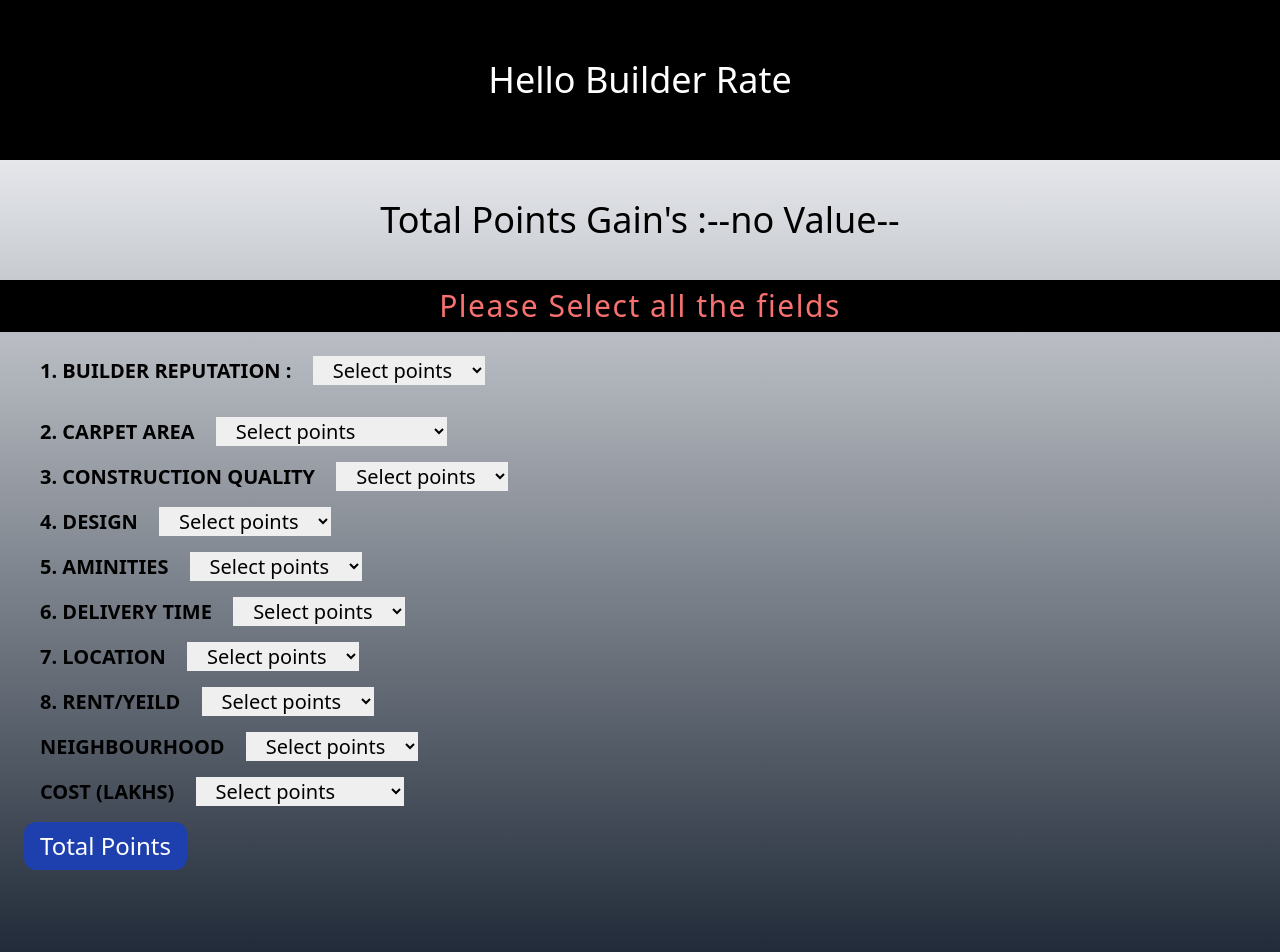
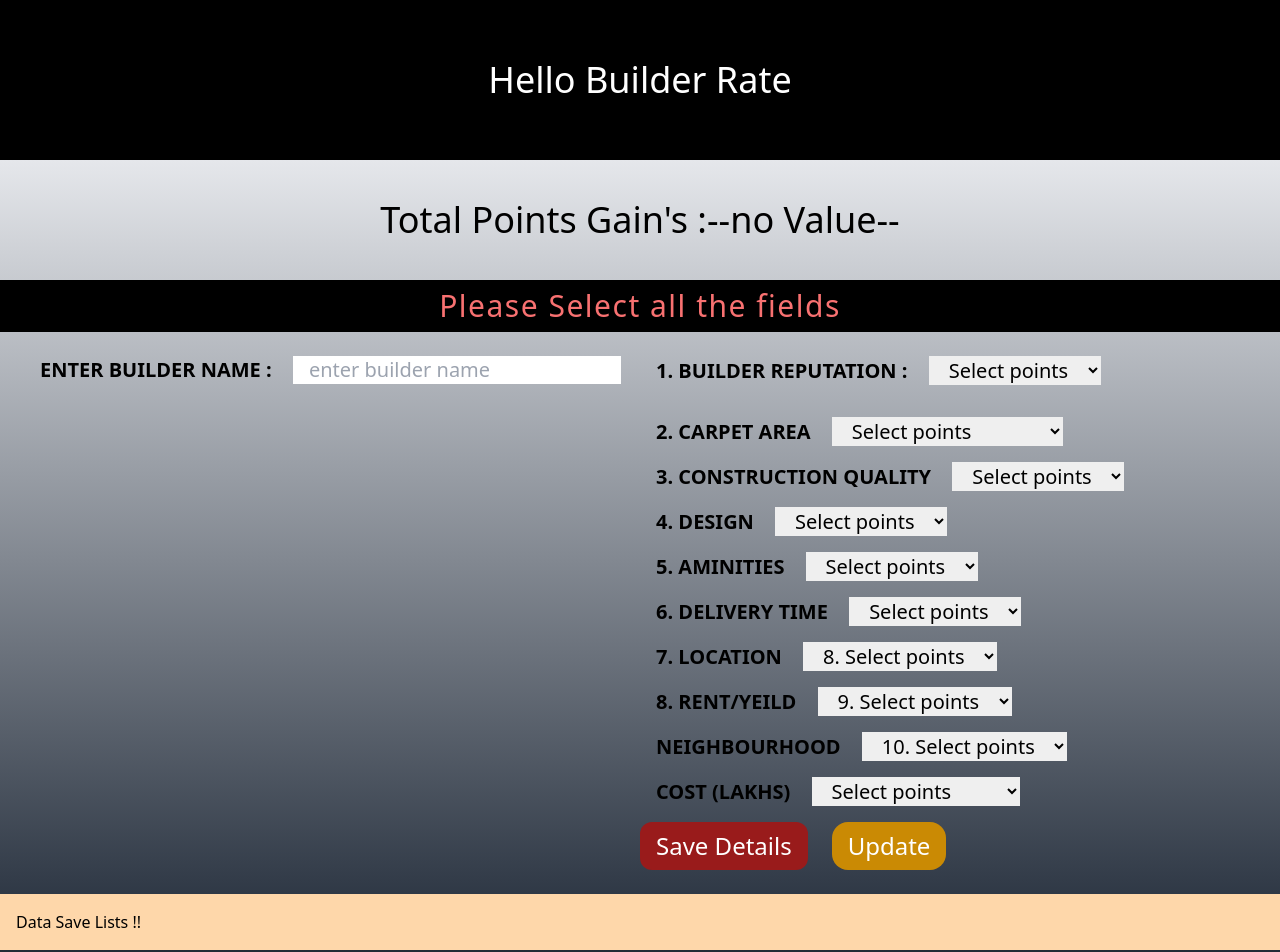
Before and after one commit to dhiraj-source/builder-choice, a Next.js app: page / in a window 1280 px wide. Shown: the top 952 px of the page. Built offline with nearby package versions, Linux system fonts and the light colour scheme; no server answers; the database is empty.

Commit message:
card-created-form

```diff
--- a/src/components/forms.js
+++ b/src/components/forms.js
@@ -1,11 +1,14 @@
 import { useEffect, useState } from "react"
 
 const Forms = () => {
-    const [formData, setFormData] = useState([])
+
+    const [builderName, setBuilderName] = useState("")
+    const [formDatas, setFormDatas] = useState([])
     const [total, setTotal] = useState(0)
     const [formSubmit, setFormSubmit] = useState(false)
     const [store, setStore] = useState(false)
     const [data, setData] = useState({
+        // builderName:'',
         builder: '',
         area: '',
         quality: '',
@@ -18,33 +21,66 @@ const Forms = () => {
         cost: '',
     })
 
-    useEffect(() => {
-        const fetchData = async () => {
-            try {
-                const response = await fetch("/api/getFormData")
 
-                const respoValue = await response.json()
-                console.log("dhaha", respoValue)
-                console.log("thala", respoValue)
-
-                // setFormData(respoValue)
-
-            } catch (error) {
-                console.log("Errror:", error)
+    //save
+    const handleSave = async () => {
+        console.log("handleSave calling", builderName, total, data)
+        try {
+            const response = await fetch("/api/saveFormData", {
+                method: "POST",
+                headers: {
+                    "Content-Type": "application/json",
+                },
+                body: JSON.stringify({ data, builderName: builderName, total: total })
+            });
+            if (response.ok) {
+                console.log("FORM data saved succesfully")
+            } else {
+                console.error("Error : ", response.statusText)
             }
+        } catch (error) {
+            console.error("Error :", error)
         }
-        fetchData()
-    }, [])
+        setStore(false)
+    }
 
     const handleChange = (e) => {
         const { value, name } = e.target;
+        console.log("name", name, value)
         setData((prev) => ({
             ...prev, [name]: value
         }))
     }
 
+    useEffect(() => {
+    }, [formDatas])
+    const handleUpdate = async () => {
+        try {
+            const response = await fetch("/api/getFormData")
 
-    const handleSubmit = async (e) => {
+            if (response.ok) {
+                const respoValue = await response.json()
+                // console.log("dhaha", respoValue)
+                console.log("thala", respoValue.formData)
+                const result = await respoValue.formData
+                console.log("ttttt", typeof (result))
+                setFormDatas(result)
+            } else {
+                console.error("Error : ", response.statusText)
+            }
+
+            // setFormData(respoValue)
+
+        } catch (error) {
+            console.log("Errror:", error)
+        }
+        setFormSubmit(false)
+
+    }
+
+
+
+    const handleSubmit = (e) => {
         e.preventDefault()
 
         for (let key in data) {
@@ -55,42 +91,54 @@ const Forms = () => {
         }
 
         console.log("got data", data)
+        // const nameExtract = Object.values(data).pop()
+        // console.log("array rem", nameExtract)
+        // let newValue =  Object.values(data).filter(item => item == item. )
         let totalPoints = Object.values(data).reduce((acc, value) => acc + parseInt(value), 0)
         console.log("the totalPoints value is :" + " ", totalPoints)
+        console.log("finding", typeof (totalPoints))
         setTotal(totalPoints)
         setFormSubmit(true)
         setStore(true)
 
         // api call for FORM POST MEthod
-        try {
-            const response = await fetch("/api/saveFormData", {
-                method: "POST",
-                headers: {
-                    "Content-Type": "application/json",
-                },
-                body: JSON.stringify({ data, total: totalPoints })
-            });
-            if (response.ok) {
-                console.log("FORM data saved succesfully")
-            } else {
-                console.error("Error : ", response.statusText)
-            }
-        } catch (error) {
-            console.error("Error :", error)
-        }
+
     }
 
-    console.log("rrrrrr", formData)
+
+    // if (formSubmit) {
+    //     useEffect(() => {
+    //         const fetchData = async () => {
+
+    //         }
+    //         fetchData()
+    //     }, [])
+    // }
+
     return (
         <section className="bg-gradient-to-b from-gray-200 to-gray-800 min-h-screen">
             <div className="text-4xl flex justify-center text-center py-10 space-x-3">
-                <p>Total Points Gain's : </p>{formSubmit ? <div className="flex font-extrabold"><p className="text-red-800">{total}</p><p>/46</p></div> : "--no Value--"}
+                <p>Total Points Gain's : </p>{store ? <div className="flex font-extrabold"><p className="text-red-800">{total}</p><p>/46</p></div> : "--no Value--"}
             </div>
             <div className="flex justify-center text-3xl px-2 py-2 bg-black text-white tracking-wider">
                 {store ? <p className="text-green-400">Succesfully Calculated Now you can SAVE IT !!!</p> : <p className="text-red-400">Please Select all the fields</p>}
             </div>
-            <div className="container flex mx-auto my-auto px-6 py-6">
-                <form className="grid grid-rows-10 space-y-4" onSubmit={handleSubmit}>
+
+            <div className="container grid grid-cols-2 mx-auto my-auto px-6 py-6">
+                <div className=" text-xl ">
+                    <label htmlFor="builderName" className="font-bold uppercase px-4">Enter Builder Name :</label>{" "}
+                    <input className="px-4"
+                        placeholder="enter builder name"
+                        id="builderName"
+                        value={builderName}
+                        name="builderName"
+                        onChange={(e) => setBuilderName(e.target.value)}
+                    >
+
+                    </input>
+                </div>
+                <form className="grid grid-rows-10 space-y-4 col-span-1" onSubmit={handleSubmit}>
+
                     <div className=" text-xl ">
                         <label htmlFor="builder" className="font-bold uppercase px-4">1. Builder Reputation :</label>{" "}
                         <select className="px-4"
@@ -188,7 +236,7 @@ const Forms = () => {
                             value={data.location}
                             onChange={handleChange}
                         >
-                            <option value="" disabled>Select points</option>
+                            <option value="" disabled>8. Select points</option>
                             <option value={1}> (1 points)</option>
                             <option value={2}> (2 points)</option>
                             <option value={3}> (3 points)</option>
@@ -204,7 +252,7 @@ const Forms = () => {
                             value={data.rent}
                             onChange={handleChange}
                         >
-                            <option value="" disabled>Select points</option>
+                            <option value="" disabled>9. Select points</option>
                             <option value={1}> (1 points)</option>
                             <option value={2}> (2 points)</option>
                             <option value={3}> (3 points)</option>
@@ -220,7 +268,7 @@ const Forms = () => {
                             value={data.neighbourhood}
                             onChange={handleChange}
                         >
-                            <option value="" disabled>Select points</option>
+                            <option value="" disabled>10. Select points</option>
                             <option value={1}> (1 points)</option>
                             <option value={2}> (2 points)</option>
                             <option value={3}> (3 points)</option>
@@ -245,14 +293,50 @@ const Forms = () => {
                         </select>
                     </div>
                     <div className=" flex space-x-6">
-                        {store ?
-                            <button type="submit" className="px-4 bg-red-800 text-white text-2xl py-2 rounded-xl">Save Details</button>
+                        {!formSubmit ?
+
+                            <>
+                                <button onClick={handleSave} className="px-4 bg-red-800 text-white text-2xl py-2 rounded-xl">Save Details</button>
+                            </>
                             :
-                            <button type="submit" className="px-4 bg-blue-800 text-white text-2xl py-2 rounded-xl">Total Points</button>
+                            <>
+                                <button type="submit" className="px-4 bg-blue-800 text-white text-2xl py-2 rounded-xl">Total Points</button>
+                            </>
+
                         }
-
+                        <button onClick={handleUpdate} className="px-4 py-2 bg-yellow-600 rounded-2xl text-2xl text-white">Update</button>
                     </div>
                 </form>
+            </div>
+            <div className="flex flex-col bg-orange-200 px-4 py-4 justify-center">
+                <div>Data Save Lists !!</div>
+                <div className="flex flex-wrap justify-center">
+                    {formDatas.length >= 0 && formDatas.map((item, idx) => (
+                        <div className="bg-gray-500 text-white text-lg px-2 my-4 gap-2  w-full">
+                            <ul key={idx} className="grid grid-cols-6 grid-row-5  gap-4">
+                                <li> <p className="font-extrabold text-2xl text-amber-400">{item?.builderName}</p></li>
+                                <li className="text-red-500 font-bold">builder:
+                                    <p className="text-black font-bold">{item?.builder} rating</p>
+                                </li>
+                                <li className="text-red-500 font-bold">area:
+                                    <p className="text-black font-bold">
+                                        {item?.area} rating
+                                    </p>
+                                </li>
+
+                                <li className="text-red-500 font-bold">quality: <p className="text-black font-bold">{item?.quality} rating</p></li>
+                                <li className="text-red-500 font-bold">design: <p className="text-black font-bold">{item?.design} rating</p></li>
+                                <li className="text-red-500 font-bold">aminities: <p className="text-black font-bold">{item?.aminities} rating</p></li>
+                                <li className="text-red-500 font-bold">delivery: <p className="text-black font-bold">{item?.delivery} rating</p></li>
+                                <li className="text-red-500 font-bold">location: <p className="text-black font-bold">{item?.location} rating</p></li>
+                                <li className="text-red-500 font-bold">rent: <p className="text-black font-bold">{item?.rent} rating</p></li>
+                                <li className="text-red-500 font-bold">neighbourhood: <p className="text-black font-bold">{item?.neighbourhood} rating</p></li>
+                                <li className="text-red-500 font-bold">cost: <p className="text-black font-bold">{item?.cost} rating</p></li>
+                                <li className="text-amber-600 font-bold">Total:<p className="text-blue-700 font-bold">{item?.total} rating</p></li>
+                            </ul>
+                        </div>
+                    ))}
+                </div>
             </div>
         </section>
     )
--- a/src/models/formSchema.js
+++ b/src/models/formSchema.js
@@ -1,6 +1,7 @@
 import mongoose from "mongoose";
 
-const formSchema =  new mongoose.Schema({
+const formSchema = new mongoose.Schema({
+    builderName:String,
     builder: String,
     area: String,
     quality: String,
@@ -12,7 +13,9 @@ const formSchema =  new mongoose.Schema({
     neighbourhood: String,
     cost: String,
     total: Number
-})
+},
+    { timestamps: true })
 
-const formModel = mongoose.model("buy", formSchema)
-export default formModel;
+// const formModel = mongoose.model("buy", formSchema)
+export default mongoose.models.buy || mongoose.model('buy', formSchema);
+// export default formModel;
--- a/src/pages/api/saveFormData.js
+++ b/src/pages/api/saveFormData.js
@@ -6,7 +6,7 @@ export default async function handler(req, res) {
         try {
             let db = await connectDB()
 
-            const { data, total } = req.body;
+            const { data, total, builderName } = req.body;
 
             //connection to db
             // Insert the form data and total score into the database
@@ -20,7 +20,7 @@ export default async function handler(req, res) {
 
             // Create a new FormData instance
             const formData = new formModel({
-                ...data, total
+                ...data, total, builderName
             });
 
             const result = await formData.save()
```
